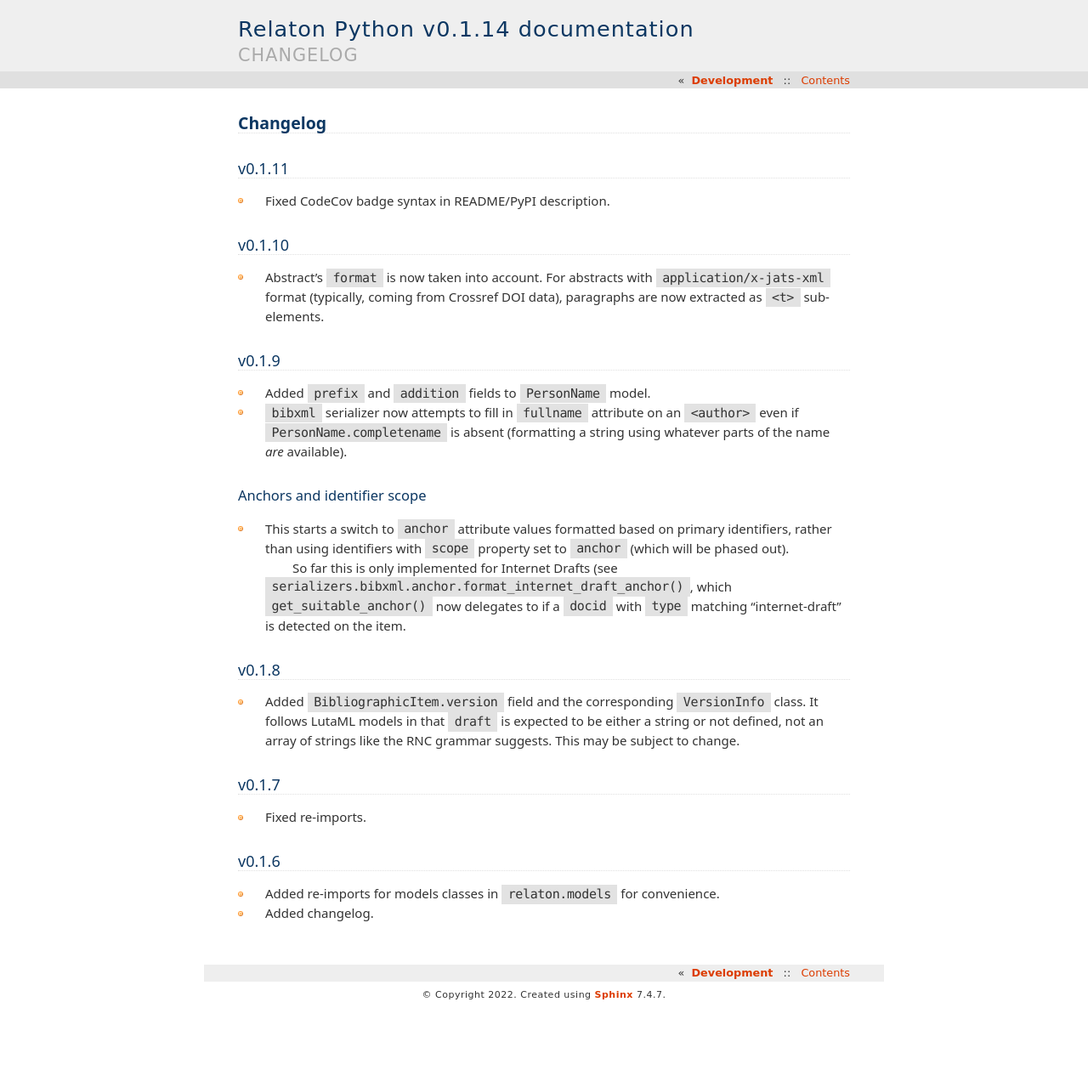
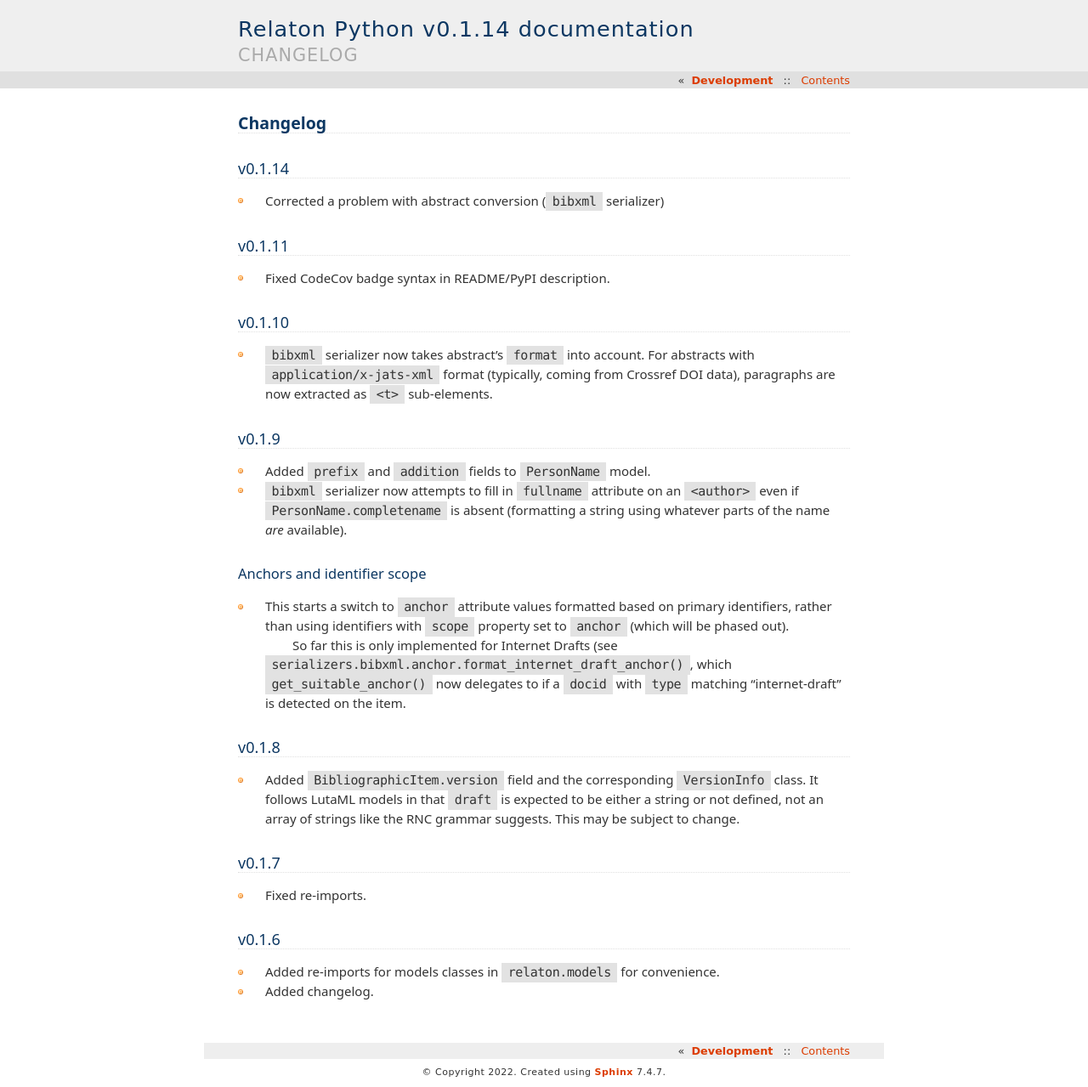
Before and after one commit to relaton/relaton-py, a Sphinx documentation site: the page built from docs/changelog.rst, in a window 1280 px wide. Shown: the whole page at 85% size. Built offline with Sphinx 7.4.7, drawn with Linux system fonts in a browser that asks for light colours; before the commit the page ends 1187 px from its top, so only the background shows below that.

Commit message:
docs(changelog): add 0.1.14, rephrase 0.1.10

```diff
--- a/docs/changelog.rst
+++ b/docs/changelog.rst
@@ -1,6 +1,11 @@
 =========
 Changelog
 =========
+
+v0.1.14
+=======
+
+- Corrected a problem with abstract conversion (``bibxml`` serializer)
 
 v0.1.11
 =======
@@ -10,7 +15,7 @@ v0.1.11
 v0.1.10
 =======
 
-- Abstract’s ``format`` is now taken into account.
+- ``bibxml`` serializer now takes abstract’s ``format`` into account.
   For abstracts with ``application/x-jats-xml`` format
   (typically, coming from Crossref DOI data),
   paragraphs are now extracted as ``<t>`` sub-elements.
```
